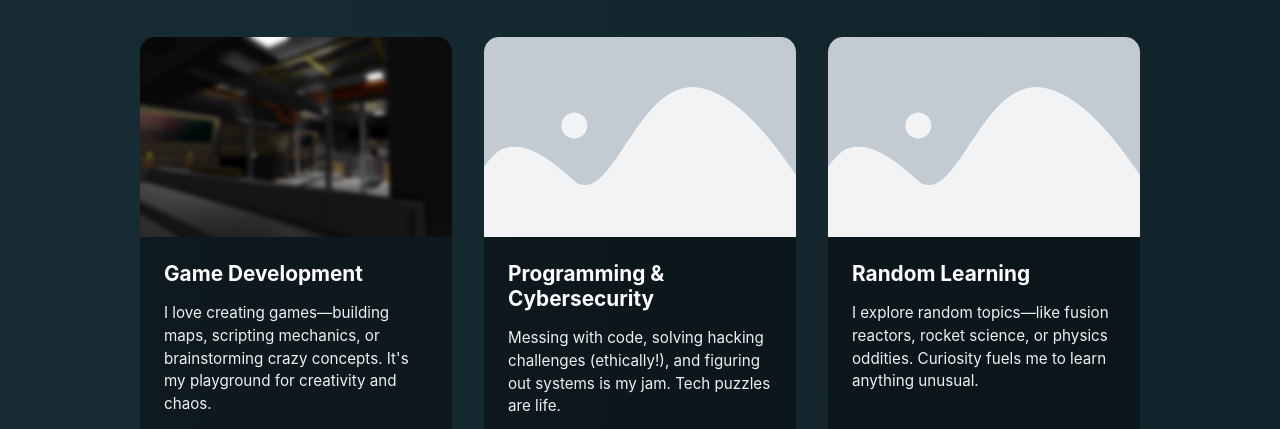
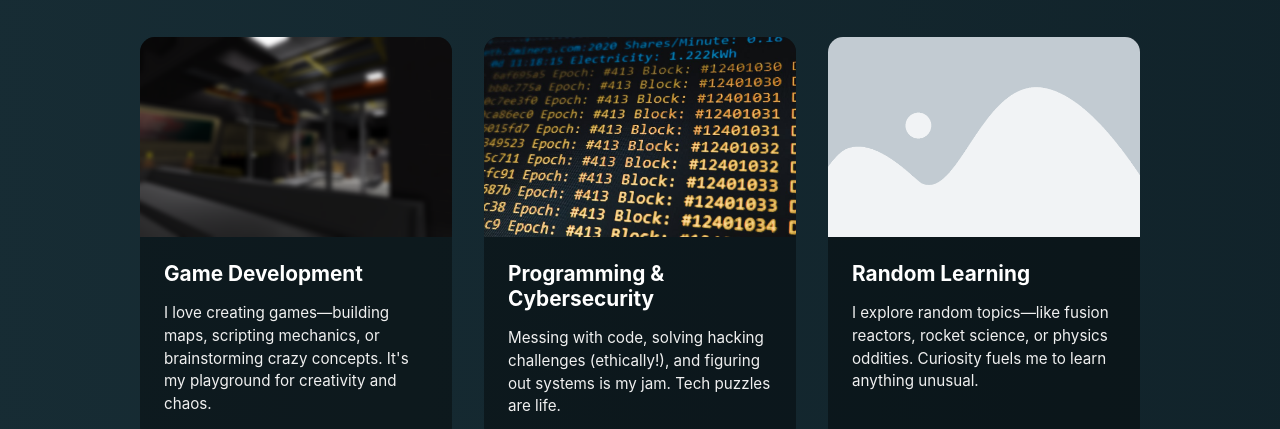
Before and after one commit to VisAwesmeALT/VaughnRDoL, a plain HTML site: page pages/about.html in a window 1280 px wide. Shown: the part 368-797 px from the top of the page. Drawn offline with Linux system fonts and the light colour scheme.

Commit message:
Update image source in about.html

```diff
--- a/pages/about.html
+++ b/pages/about.html
@@ -38,7 +38,7 @@
                     </div>
                 </div>
                 <div class="hobby-card">
-                    <img src="../assets/images/image.png" alt="Programming and cybersecurity themed image" loading="lazy" decoding="async">
+                    <img src="../assets/images/linesblockdiff.jpeg" alt="Programming and cybersecurity themed image" loading="lazy" decoding="async">
                     <div class="content">
                         <h3>Programming & Cybersecurity</h3>
                         <p>Messing with code, solving hacking challenges (ethically!), and figuring out systems is my jam. Tech puzzles are life.</p>
```
